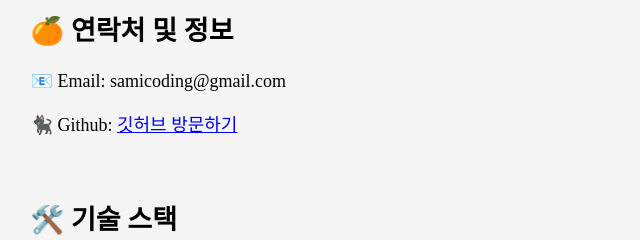
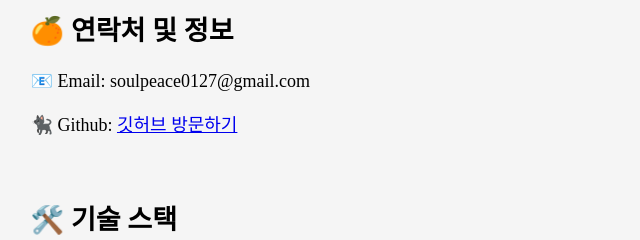
Before and after one commit to SamiCoding/portfolio, a plain HTML site: page index.html in a window 1280 px wide. Shown: the part 381-621 px from the top of the page, 194-834 px from the left. Drawn offline with Linux system fonts and the light colour scheme; a web font is replaced by a local one.

Commit message:
[Update] 이메일 주소 수정

```diff
--- a/index.html
+++ b/index.html
@@ -18,7 +18,7 @@
     <br>
 
     <h2>🍊 연락처 및 정보</h2>
-    <p>📧 Email: samicoding@gmail.com</p>
+    <p>📧 Email: soulpeace0127@gmail.com</p>
     <p>🐈‍⬛ Github: <a href="https://github.com/SamiCoding" target="_blank">깃허브 방문하기</a></p>
     <div>
 
```
